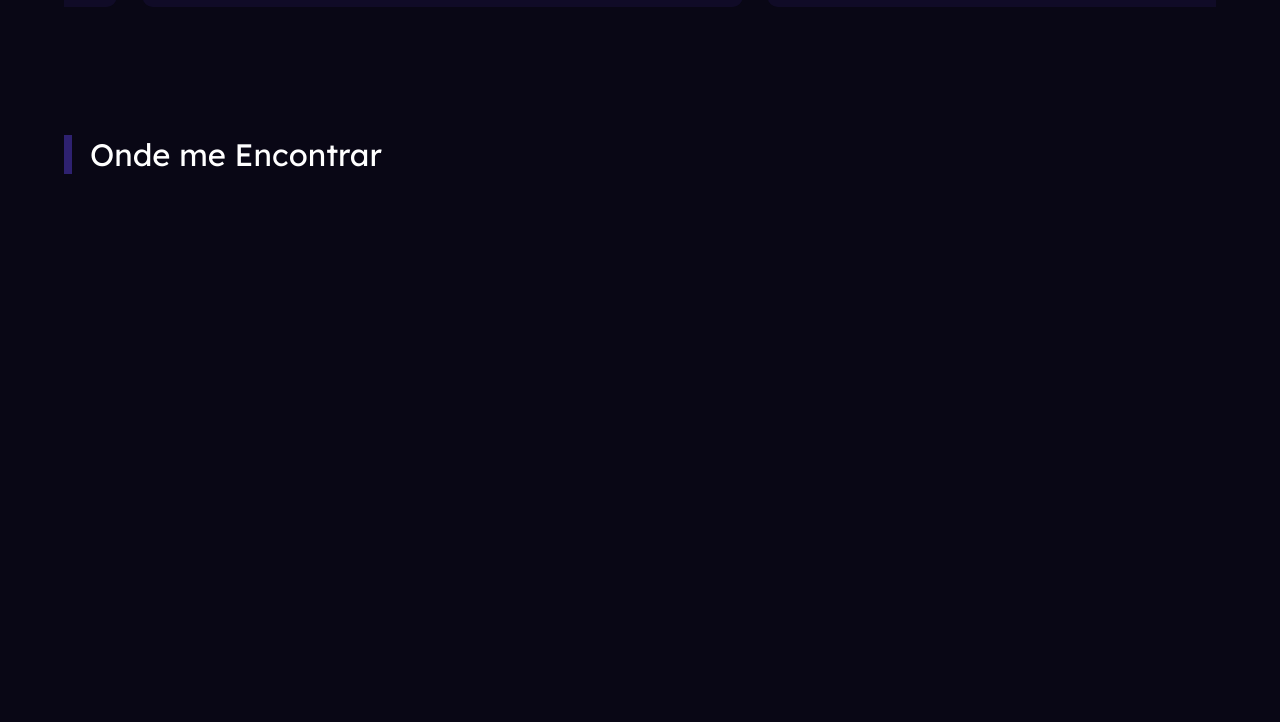
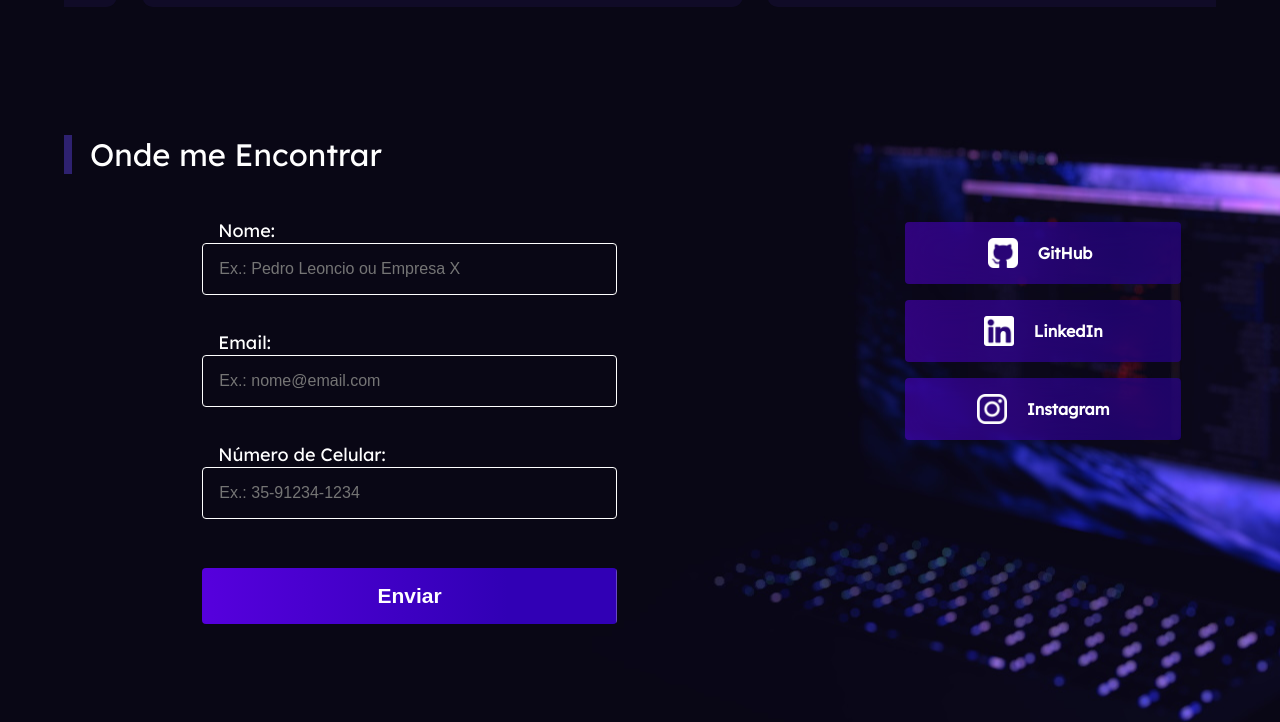
Before and after one commit to plperera/desafio-unilavras-front-end, a plain HTML site: page index.html in a window 1280 px wide. Shown: the part 1695-2417 px from the top of the page. Before the commit the page ends 2166 px from the top, so only its background shows below. Drawn offline with Linux system fonts and the light colour scheme.

Commit message:
feat: pagina de contato estilizada e funcional

```diff
--- a/index.html
+++ b/index.html
@@ -210,6 +210,50 @@
 
         <div class="contact-container">
             <h2>Onde me Encontrar</h2>
+            <div class="subcontainer-contact">
+                <div class="form-container">
+                    <form action="mailto:example@example.com" method="post">
+                        <label for="nome">Nome:</label>
+                        <input type="text" id="nome" name="nome" placeholder="Ex.: Pedro Leoncio ou Empresa X" required>
+
+                        <br>
+
+                        <label for="email">Email:</label>
+                        <input type="email" id="email" name="email" placeholder="Ex.: nome@email.com" required>
+
+                        <br>
+
+                        <label for="celular">Número de Celular:</label>
+                        <input type="tel" id="celular" name="celular" pattern="[0-9]{2}-[0-9]{4,6}-[0-9]{3,4}" placeholder="Ex.: 35-91234-1234" required>
+
+                        <br>
+
+                        <button>
+                            Enviar
+                        </button>
+                    </form>
+                </div>
+                <div class="social-cotainer">
+                    <a href="https://github.com/plperera" target="_blank">
+                        <div>
+                            <img alt="" src="./images/icon-github.png"/>
+                            <span>GitHub</span>
+                        </div>
+                    </a>
+                    <a href="https://www.linkedin.com/in/pedro-leoncio" target="_blank">
+                        <div>
+                            <img alt="" src="./images/icon-linkedin.png"/>
+                            <span>LinkedIn</span>
+                        </div>
+                    </a>
+                    <a href="https://www.instagram.com/plperera" target="_blank">
+                        <div>
+                            <img alt="" src="./images/icon-instagram.png"/>
+                            <span>Instagram</span>
+                        </div>
+                    </a>
+                </div>
+            </div>
         </div>
 
     </body>
--- a/styles/styles.css
+++ b/styles/styles.css
@@ -107,9 +107,7 @@ body {
     border-right: 5px solid #2e2170ff;
     border-bottom: 5px solid #2e2170ff;
     border-left: 5px solid rgb(115, 88, 250);
-
 }
-
 .projects-container {
     width: 100%;
     min-height: 50vh;
@@ -183,9 +181,12 @@ body {
 }
 .contact-container {
     width: 100%;
-    min-height: 50vh;
+    min-height: 80vh;
     padding: 0 5vw;
     padding-top: 8vh;
+    background-image: url(/images/contact-banner.jpg);
+    background-repeat: no-repeat;
+    background-position: center center;
 }
 .contact-container > h2{
     width: 100%;
@@ -198,3 +199,119 @@ body {
     border-left: 8px solid rgb(46, 33, 112);
     font-weight: 500;
 }
+.subcontainer-contact {
+    display: flex;
+    align-items: center;
+    justify-content: space-between;
+    padding-top: 6vh;
+}
+.form-container {
+    width: 60%;
+    height: 500px;
+    display: flex;
+    align-items: start;
+    justify-content: center;
+}
+.form-container > form {
+    display: flex;
+    align-items: center;
+    justify-content: center;
+    flex-direction: column;
+    width: 60%;
+}
+.form-container > form > label {
+    width: 100%;
+    height: 100%;
+    pointer-events: none;
+    font-size: 18px;
+    color: rgb(255, 255, 255);
+    padding-left: 16px;
+}
+.form-container > form > input {
+    width: 100%;
+    height: 100%;
+    border: none;
+    outline: none;
+    background: none;
+    border: 1px solid #FFFFFF;
+    color: #FFFFFF;
+    font-size: 16px;
+    padding: 16px 16px;
+    border-radius: 4px;
+    margin-top: 3px;
+    margin-bottom: 23px;
+}
+.form-container > form > button {
+    /* background-color: #6200ea; */
+    color: #ffffff;
+    padding: 16px 16px;
+    font-size: 21px;
+    border: none;
+    border-radius: 4px;
+    cursor: pointer;
+    outline: none;
+    transform: translateZ(0);
+    width: 100%;
+    font-weight: 700;
+    background-image: radial-gradient( circle farthest-corner at 32.7% 82.7%,  rgba(98, 0, 234, 1) 8.3%, rgba(49, 0, 181, 1) 79.4% );
+    transition: background-position 0.3s;
+    background-size: 200% 200%;
+    background-position: right bottom;
+    margin-top: 10px;
+}
+.form-container > form > button:hover {
+    background-position: left top;
+    transform: translateY(-.2vh);
+}
+.social-cotainer {
+    width: 30%;
+    height: 500px;
+    display: flex;
+    align-items: center;
+    justify-content: start;
+    row-gap: 2vh;
+    flex-direction: column;
+}
+.social-cotainer a{
+    text-decoration: none;
+    color: inherit;
+    width: 100%;
+    display: flex;
+    align-items: center;
+    justify-content: center;
+}
+.social-cotainer a > div {
+    width: 80%;
+    /* background-color: #6200ea; */
+    display: flex;
+    align-items: center;
+    justify-content: center;
+    column-gap: 20px;
+    font-weight: 600;
+    font-size: 16px;
+    padding: 16px;
+    cursor: pointer;
+    background-image: radial-gradient( circle farthest-corner at 32.7% 82.7%,  rgba(98, 0, 234, 0.5) 8.3%, rgba(48, 0, 181, 0.5) 79.4% );
+    transition: background-position 0.3s;
+    background-size: 200% 200%;
+    background-position: right bottom;
+    background-clip:padding-box ;
+    backdrop-filter: blur(15px);
+    border-radius: 4px;
+}
+.social-cotainer a > div > img {
+    max-width: 30px;
+    color: red;
+
+}
+.social-cotainer a > div > span {
+    display: flex;
+    align-items: center;
+    justify-content: left;
+    min-width: 25%;
+}
+.social-cotainer a > div:hover {
+    background-position: left top;
+    transform: translateY(-.2vh);
+    backdrop-filter: blur(150px);
+}
```
Also changed, not shown: images/contact-banner.jpg (added), images/icon-github.png (added), images/icon-instagram.png (added), images/icon-linkedin.png (added).
